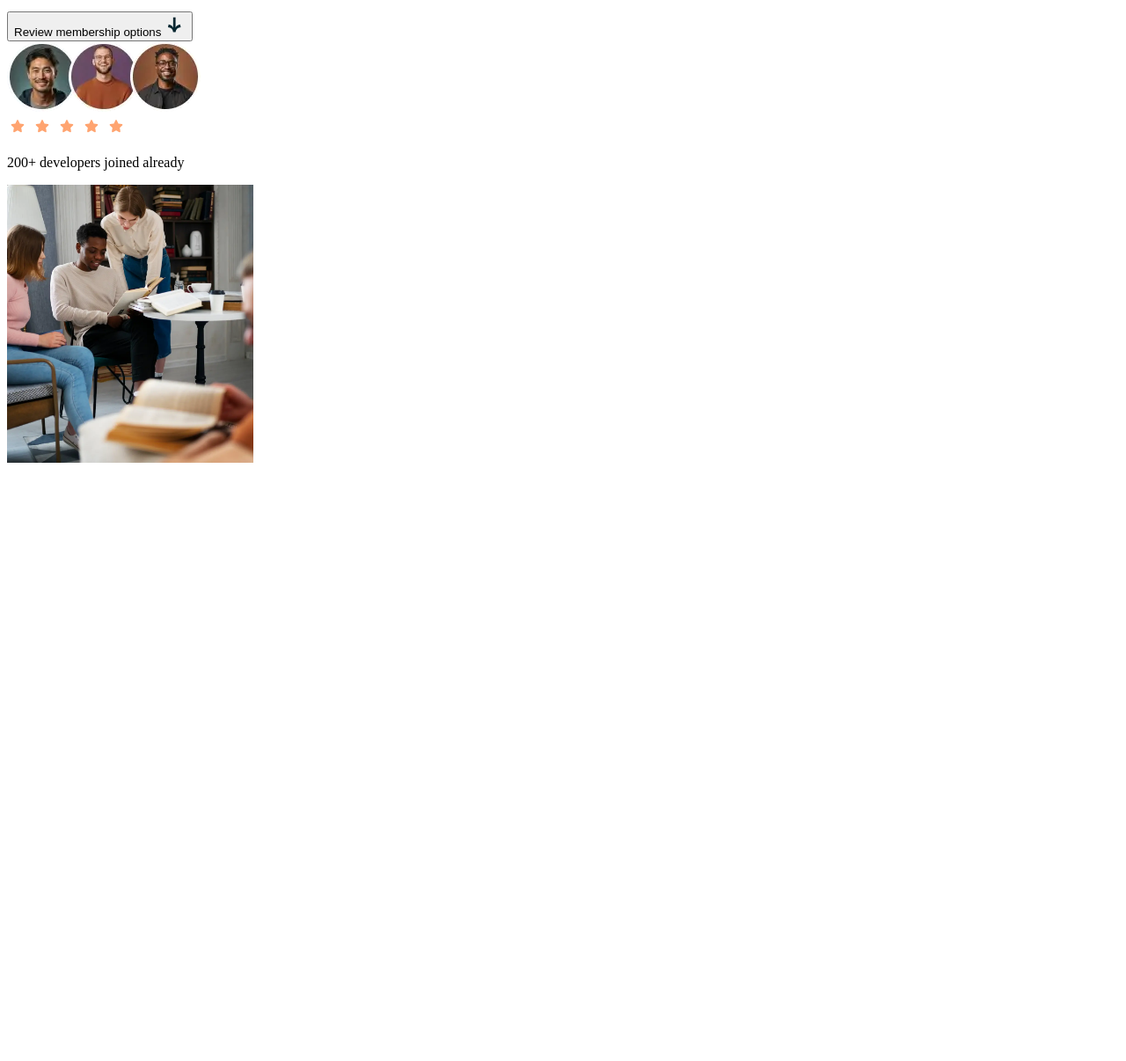
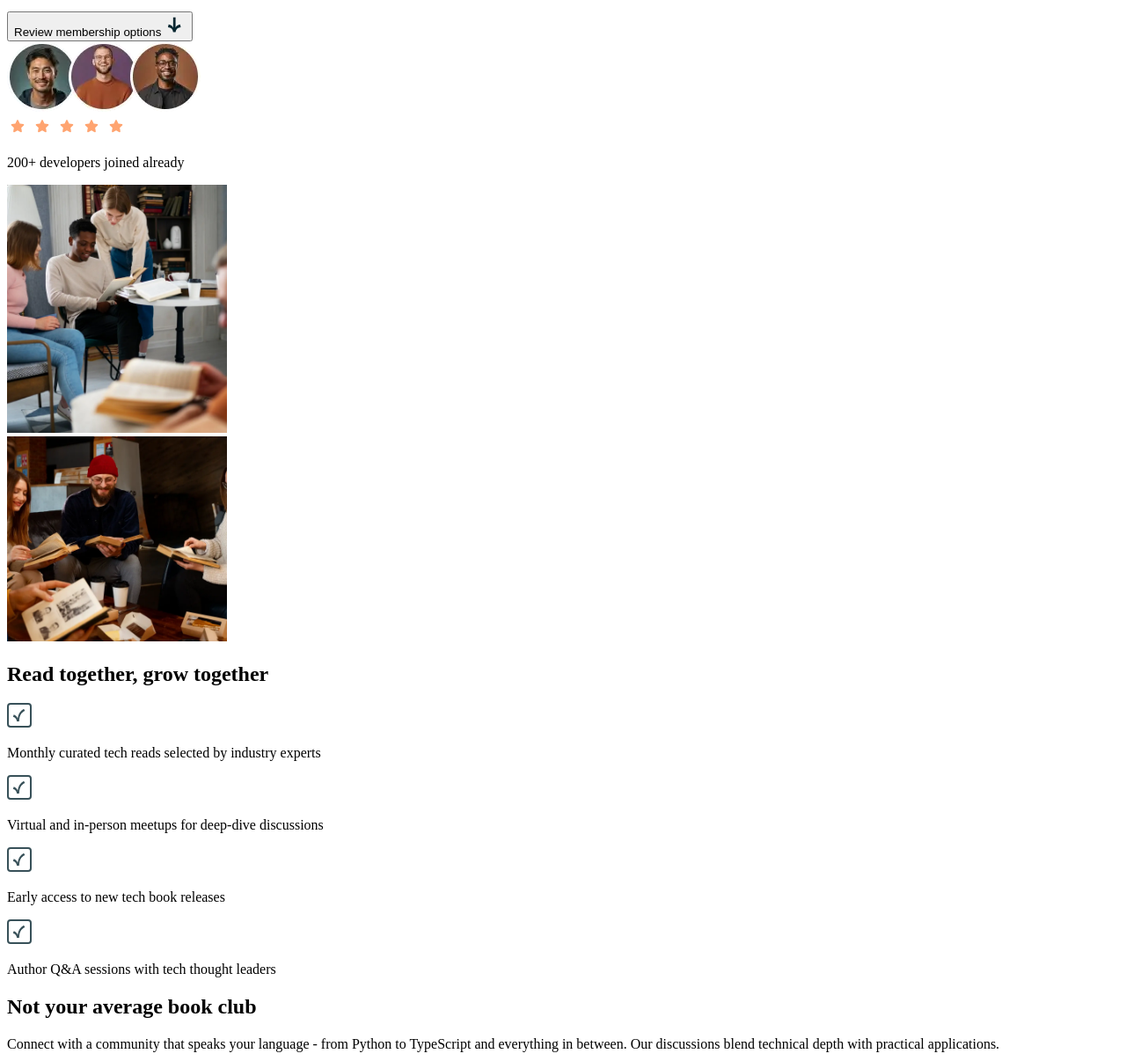
Before and after one commit to theuzomavictor/tech-book-club, a plain HTML site: page index.html in a window 1280 px wide. Shown: the part 136-1342 px from the top of the page at 88% size. Before the commit the page ends 800 px from the top, so only its background shows below. Drawn offline with Linux system fonts and the light colour scheme.

Commit message:
Add feature section contents
Feature section contents displays and gives insights into
what the tech club offers

```diff
--- a/index.html
+++ b/index.html
@@ -10,7 +10,7 @@
     <div class="main-container">
         <div class="top-section">
             <nav class="nav">
-                <img src="./images/logo.svg" alt="tech book club logo">
+                <img src="./images/logo.svg" class="logo" alt="tech book club logo">
             </nav>
             <section class="hero">
                 <div class="hero-text">
@@ -34,10 +34,41 @@
                     </div>
                 </div>
                 <div class="hero-img">
-                    <img src="./images/image-hero-desktop.webp" width="280px" alt="">
+                    <img src="./images/image-hero-desktop.webp" width="250px" alt="">
                 </div>
             </section>
         </div>
+        <section class="feature-section">
+            <img src="./images/image-read-together-desktop.webp" width="250px" alt="">
+            <div class="read-together-text">
+                <h2>Read together, grow together</h2>
+                <div class="read-together-perks">
+                    <img src="./images/icon-check.svg" alt="">
+                    <p>Monthly curated tech reads selected by industry experts</p>
+                </div>
+                <div class="read-together-perks">
+                    <img src="./images/icon-check.svg" alt="">
+                    <p>Virtual and in-person meetups for deep-dive discussions</p>
+                </div>
+                <div class="read-together-perks">
+                    <img src="./images/icon-check.svg" alt="">
+                    <p>Early access to new tech book releases</p>
+                </div>
+                <div class="read-together-perks">
+                    <img src="./images/icon-check.svg" alt="">
+                    <p>Author Q&A sessions with tech thought leaders</p>
+                </div>
+            </div>
+        </section>
+        <section class="average-book">
+            <div>
+                <h2>Not your average book club</h2>
+                <p>Connect with a community that speaks your language - from <span>Python</span> to <span>TypeScript</span> and everything in between. Our discussions blend technical depth with practical applications.</p>
+                <img src="./images/logos-tech.svg" class="logos-tech" alt="">
+            </div>
+            <img src="./images/image-not-average-desktop.webp" width="250px" alt="">
+        </section>
+
     </div>
 
 </body>
```
